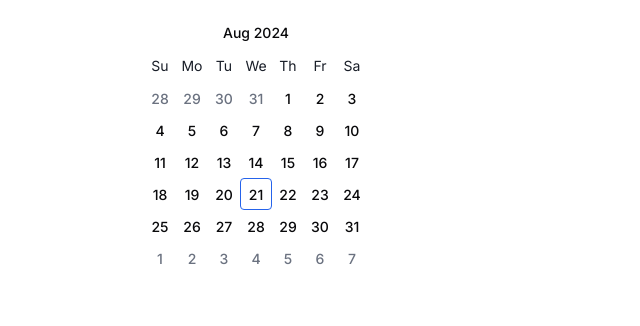
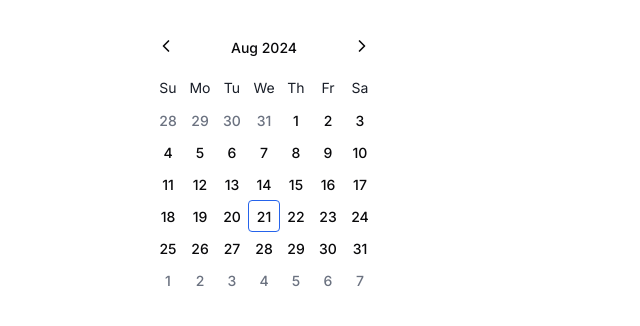
Before and after one commit to Akhil017/date-range-picker, a React (Vite) app: page / in a window 1280 px wide. Shown: the top 326 px of the page, without its empty margins (0-640 px from the left). Built offline with nearby package versions, Linux system fonts and the light colour scheme.

Commit message:
basic calendar done

```diff
--- a/src/components/calendar/calendar.scss
+++ b/src/components/calendar/calendar.scss
@@ -4,11 +4,12 @@
   display: inline-flex;
   flex-direction: column;
   font-size: 14px;
+  padding: 0.5rem;
 
   &-header {
     display: flex;
     align-items: center;
-    justify-content: center;
+    justify-content: space-between;
     font-weight: 500;
     padding-block: 0.5rem;
   }
@@ -26,4 +27,22 @@
     align-items: center;
     justify-content: center;
   }
+
+  &-month-btn {
+    all: unset;
+    padding: 0.25rem;
+    border-radius: 0.25rem;
+    display: inline-block;
+    align-items: center;
+    justify-content: center;
+
+    svg {
+      height: 20px;
+      width: 20px;
+    }
+
+    &:hover {
+      background-color: v.$secondary;
+    }
+  }
 }
--- a/src/components/calendar/index.tsx
+++ b/src/components/calendar/index.tsx
@@ -1,29 +1,68 @@
 import { useState } from "react";
 import CalendarDays from "./calendar-days";
 import "./calendar.scss";
+import { Icons } from "../icons";
 
 const WEEKDAYS = ["Su", "Mo", "Tu", "We", "Th", "Fr", "Sa"];
 const MONTHS = [
-  "January",
-  "February",
-  "March",
-  "April",
+  "Jan",
+  "Feb",
+  "Mar",
+  "Apr",
   "May",
-  "June",
-  "July",
-  "August",
-  "September",
-  "October",
-  "November",
-  "December",
+  "Jun",
+  "Jul",
+  "Aug",
+  "Sep",
+  "Oct",
+  "Nov",
+  "Dec",
 ];
 
 export default function Calendar() {
-  const [currentDay] = useState(new Date());
+  const [currentDay, setCurrentDay] = useState(new Date());
+
+  console.log({ currentDay });
+
+  const handlePrevBtnClick = () => {
+    console.log({ currentDay_prev: currentDay });
+    console.log({ getDay_prev: currentDay.getDay() });
+    setCurrentDay(
+      new Date(
+        currentDay.getFullYear(),
+        currentDay.getMonth() - 1,
+        currentDay.getDate()
+      )
+    );
+  };
+
+  const handleNextBtnClick = () => {
+    console.log({ currentDay_next: currentDay });
+    console.log({ getDay_next: currentDay.getDay() });
+    setCurrentDay(
+      new Date(
+        currentDay.getFullYear(),
+        currentDay.getMonth() + 1,
+        currentDay.getDate()
+      )
+    );
+  };
+
+  const monthAndYear = `${
+    MONTHS[currentDay.getMonth()]
+  } ${currentDay.getFullYear()}`;
 
   return (
     <div className="calendar">
-      <div className="calendar-header">Aug 2024</div>
+      <div className="calendar-header">
+        <button className="calendar-month-btn" onClick={handlePrevBtnClick}>
+          <Icons.prev />
+        </button>
+        <p>{monthAndYear}</p>
+        <button className="calendar-month-btn" onClick={handleNextBtnClick}>
+          <Icons.next />
+        </button>
+      </div>
       <div className="calendar-body">
         <div className="calendar-table-header">
           {WEEKDAYS.map((day) => (
--- /dev/null
+++ b/src/components/icons.tsx
@@ -0,0 +1,38 @@
+type IconProps = React.HTMLAttributes<SVGElement>;
+
+export const Icons = {
+  prev: (props: IconProps) => (
+    <svg
+      xmlns="http://www.w3.org/2000/svg"
+      width="24"
+      height="24"
+      viewBox="0 0 24 24"
+      fill="none"
+      stroke="currentColor"
+      stroke-width="2"
+      stroke-linecap="round"
+      stroke-linejoin="round"
+      className="lucide lucide-chevron-left"
+      {...props}
+    >
+      <path d="m15 18-6-6 6-6" />
+    </svg>
+  ),
+  next: (props: IconProps) => (
+    <svg
+      xmlns="http://www.w3.org/2000/svg"
+      width="24"
+      height="24"
+      viewBox="0 0 24 24"
+      fill="none"
+      stroke="currentColor"
+      stroke-width="2"
+      stroke-linecap="round"
+      stroke-linejoin="round"
+      className="lucide lucide-chevron-right"
+      {...props}
+    >
+      <path d="m9 18 6-6-6-6" />
+    </svg>
+  ),
+};
```
